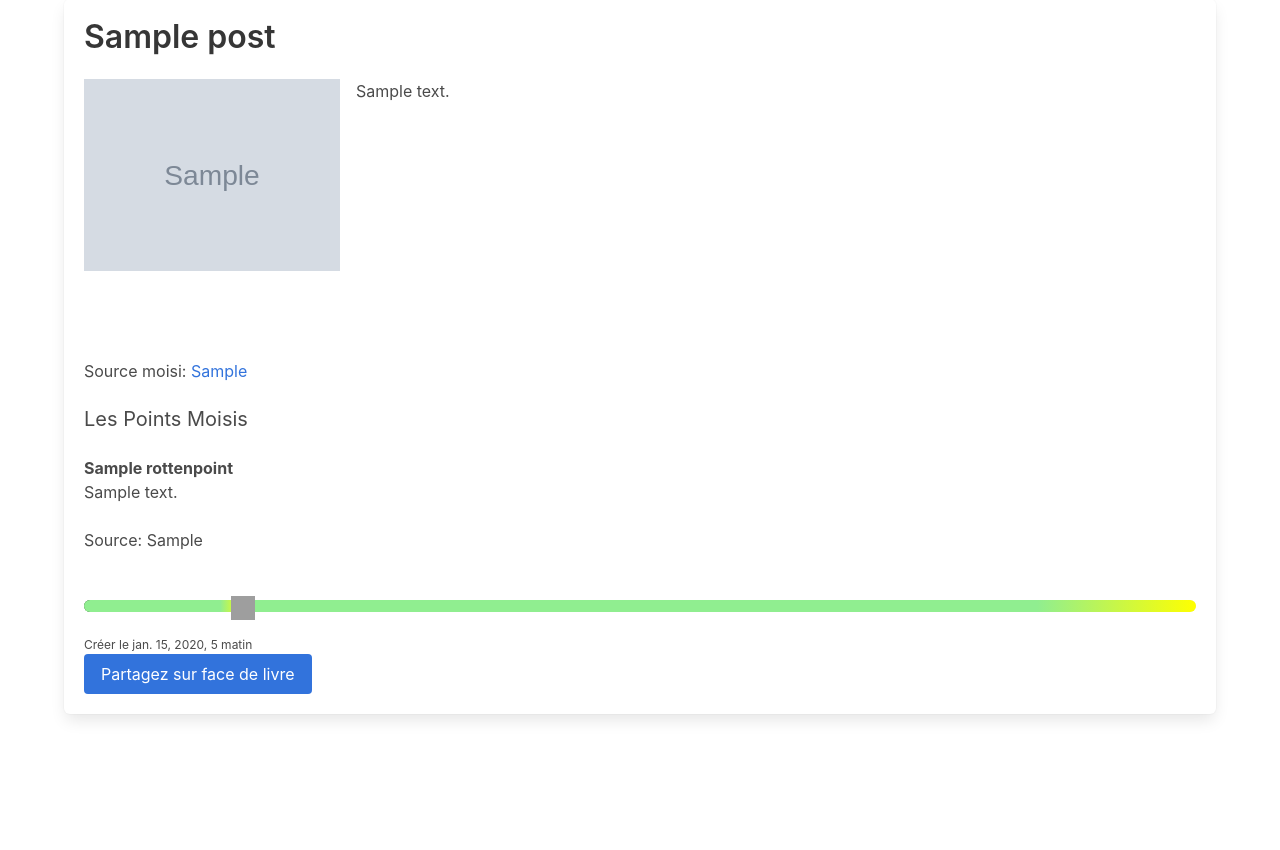
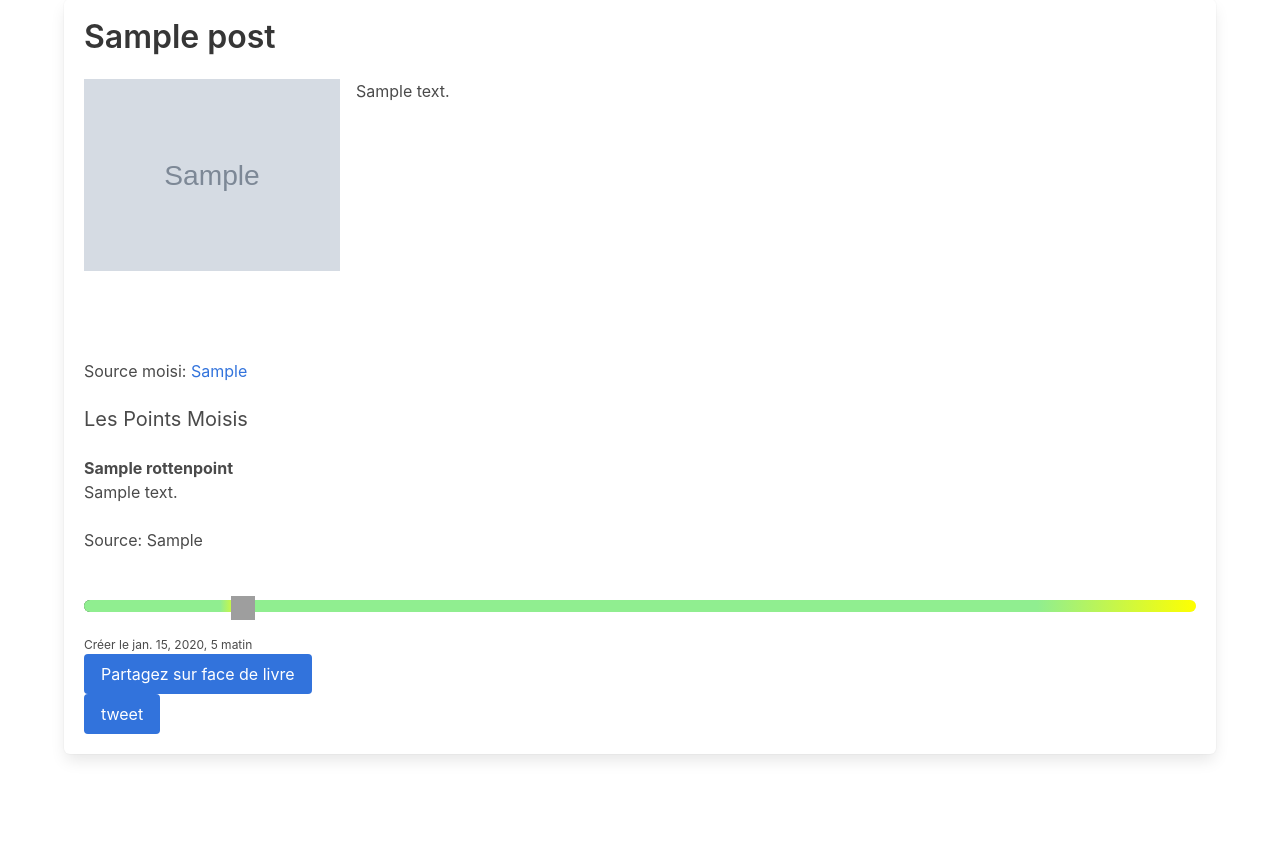
Before and after one commit to juniorGreg/moisi_o_metre, a Django app: page / in a window 1280 px wide. Shown: the part 286-1136 px from the top of the page. Before the commit the page ends 1006 px from the top, so only its background shows below. Run offline with Django 3.2, Linux system fonts and the light colour scheme; tables that the repository leaves empty hold one stand-in row (values such as "Sample post"); grey boxes marked "Sample" are stand-in pictures; grey boxes are pictures that could not be loaded.

Commit message:
add twitter share button

```diff
--- a/blog/templates/blog/index.html
+++ b/blog/templates/blog/index.html
@@ -49,7 +49,8 @@
             {% if post.date_created < post.date_modified %}
               <p class="is-size-7">Modifier le {{post.date_modified}}</p>
             {% endif %}
-            <p><a href="https://www.facebook.com/sharer.php?u={{request.build_absolute_uri|post_urlencode:post.id}}"><button class="button is-link">Partagez sur face de livre</button></a></p>
+            <p><a href="https://www.facebook.com/sharer.php?u={{request.build_absolute_uri|post_urlencode:post.id}}"><button class="button is-link">Partagez sur face de livre</button></a></p
+              <p><a href="{% post_share_url_twitter request.build_absolute_uri post.id post.title %}"><button class="button is-link">tweet</button></a></p>
           </div>
 
           <br>
--- a/blog/templatetags/blog_filters.py
+++ b/blog/templatetags/blog_filters.py
@@ -11,3 +11,12 @@ def post_urlencode(value, arg):
     print(complete_url)
     print(encode_url)
     return encode_url
+
+@register.simple_tag(name="post_share_url_twitter")
+def post_share_url_twitter(url, post_id, text):
+    complete_url = url + str(post_id)
+    encode_url = urllib.parse.quote(complete_url)
+    encode_text = urllib.parse.quote(text)
+    print(encode_text)
+    share_url = "https://twitter.com/intent/tweet?url={}&text={}&hashtags=espritcritique,zététique,humour".format(encode_url, encode_text)
+    return share_url
```
